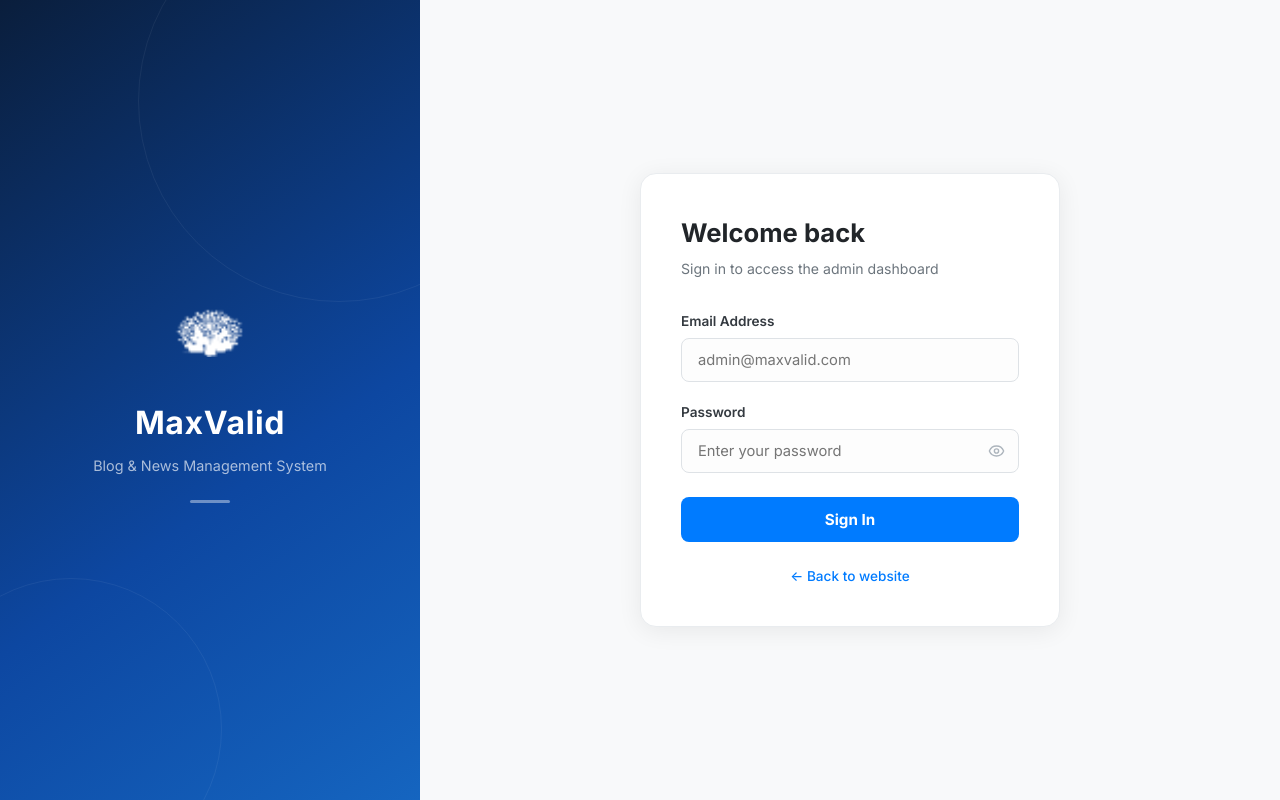
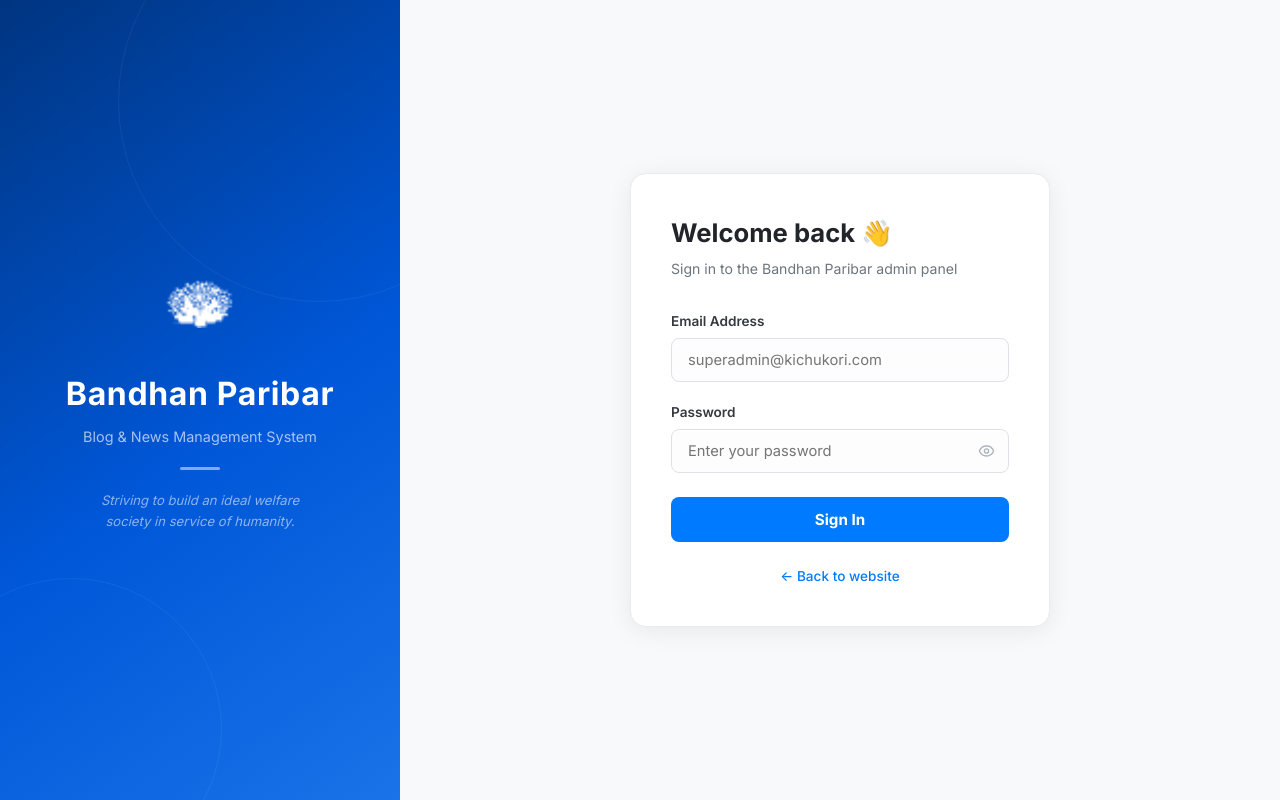
Before and after one commit to kazi-Samin/maxvalid-blog-news-management, a React (Vite) app: page /signin in a window 1280 px wide. Built offline with nearby package versions, Linux system fonts and the light colour scheme.

Commit message:
fix: correct organization name to Bandhan Paribar in footer and sign-in page

```diff
--- a/src/components/layout/PublicLayout.jsx
+++ b/src/components/layout/PublicLayout.jsx
@@ -83,7 +83,7 @@
           </div>
         </div>
         <div className={styles.copyright}>
-          &copy; 2026 MaxValid. All rights reserved.
+          &copy; 2026 Bandhan Paribar. All rights reserved.
         </div>
       </footer>
 
--- a/src/pages/SignIn.jsx
+++ b/src/pages/SignIn.jsx
@@ -22,10 +22,10 @@
     setLoading(true);
     // Simulated auth — in production this calls a real API
     setTimeout(() => {
-      if (email === 'admin@maxvalid.com' && password === 'admin123') {
+      if (email === 'superadmin@kichukori.com' && password === 'admin123') {
         navigate('/admin/content');
       } else {
-        setError('Invalid email or password. Try admin@maxvalid.com / admin123');
+        setError('Invalid credentials. Try superadmin@kichukori.com / admin123');
         setLoading(false);
       }
     }, 800);
@@ -36,10 +36,14 @@
       {/* Left panel - branding */}
       <div className={styles.leftPanel}>
         <div className={styles.brandContent}>
-          <img src={logoImage} alt="MaxValid Logo" className={styles.brandLogo} />
-          <h1 className={styles.brandTitle}>MaxValid</h1>
+          <img src={logoImage} alt="Bandhan Paribar Logo" className={styles.brandLogo} />
+          <h1 className={styles.brandTitle}>Bandhan Paribar</h1>
           <p className={styles.brandSub}>Blog &amp; News Management System</p>
           <div className={styles.brandDecor} />
+          <p className={styles.brandQuote}>
+            Striving to build an ideal welfare society
+            in service of humanity.
+          </p>
         </div>
       </div>
 
@@ -47,8 +51,8 @@
       <div className={styles.rightPanel}>
         <div className={styles.formBox}>
           <div className={styles.formHeader}>
-            <h2 className={styles.formTitle}>Welcome back</h2>
-            <p className={styles.formSub}>Sign in to access the admin dashboard</p>
+            <h2 className={styles.formTitle}>Welcome back 👋</h2>
+            <p className={styles.formSub}>Sign in to the Bandhan Paribar admin panel</p>
           </div>
 
           <form className={styles.form} onSubmit={handleSubmit} noValidate>
@@ -58,7 +62,7 @@
                 id="email"
                 type="email"
                 className={styles.input}
-                placeholder="admin@maxvalid.com"
+                placeholder="superadmin@kichukori.com"
                 value={email}
                 onChange={(e) => setEmail(e.target.value)}
                 autoComplete="email"
--- a/src/pages/SignIn.module.css
+++ b/src/pages/SignIn.module.css
@@ -4,10 +4,10 @@
   font-family: inherit;
 }
 
-/* Left branding panel */
+/* Left branding panel - uses the Figma primary blue */
 .leftPanel {
-  flex: 0 0 420px;
-  background: linear-gradient(145deg, #0a1e3c 0%, #0d47a1 60%, #1565c0 100%);
+  flex: 0 0 400px;
+  background: linear-gradient(145deg, #003580 0%, #0057d8 55%, #1a73e8 100%);
   display: flex;
   align-items: center;
   justify-content: center;
@@ -71,9 +71,19 @@
 .brandDecor {
   width: 40px;
   height: 3px;
-  background: rgba(255,255,255,0.4);
+  background: rgba(255,255,255,0.5);
   border-radius: 2px;
-  margin: 1.5rem auto 0;
+  margin: 1.25rem auto;
+}
+
+.brandQuote {
+  font-size: 0.82rem;
+  color: rgba(255,255,255,0.55);
+  line-height: 1.6;
+  max-width: 220px;
+  margin: 0 auto;
+  text-align: center;
+  font-style: italic;
 }
 
 /* Right form panel */
```
